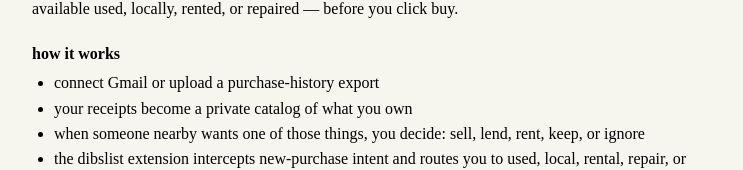
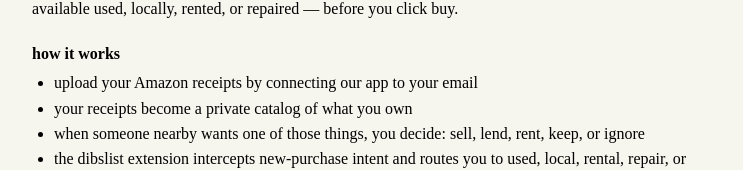
Before and after one commit to modestapproach/dibslist, a Next.js app: page / in a window 1280 px wide. Shown: the part 283-453 px from the top of the page, without its empty margins (268-1011 px from the left). Built offline with nearby package versions, Linux system fonts and the light colour scheme.

Commit message:
Reword first step to focus on Amazon receipts via email connect
https://claude.ai/code/session_011EBWLo58Lsr1j1wQmn1S96

```diff
--- a/app/page.tsx
+++ b/app/page.tsx
@@ -28,7 +28,7 @@ export default function Home() {
 
       <h2>how it works</h2>
       <ul>
-        <li>connect Gmail or upload a purchase-history export</li>
+        <li>upload your Amazon receipts by connecting our app to your email</li>
         <li>your receipts become a private catalog of what you own</li>
         <li>
           when someone nearby wants one of those things, you decide: sell, lend,
```
